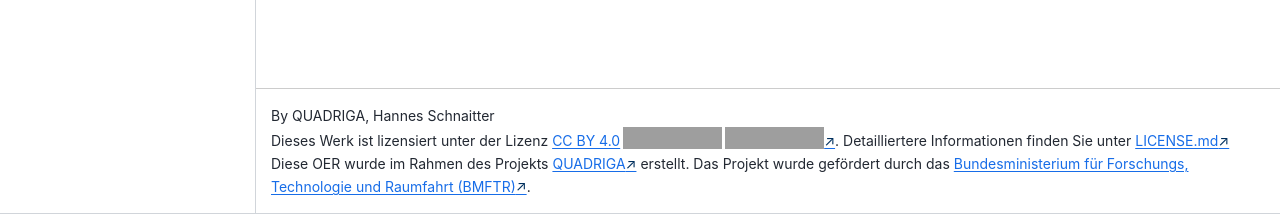
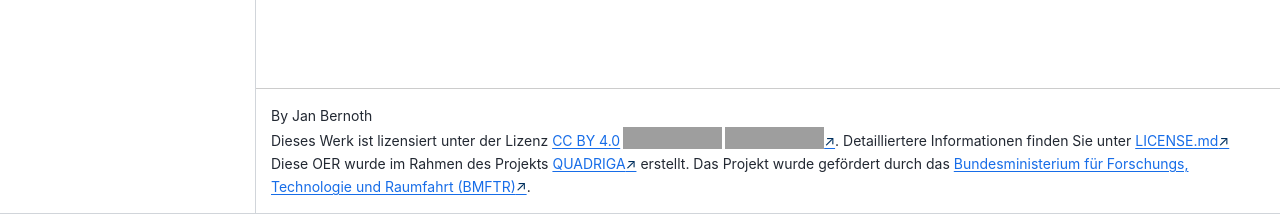
Before and after one commit to B3J4y/quadriga-test-instance, a Jupyter Book: the page built from index.md, in a window 1280 px wide. Shown: the part 686-900 px from the top of the page. Built offline with Jupyter Book 1.0.4 settings and Sphinx 7.4.7 and the Sphinx Book theme 1.1.4, drawn with Linux system fonts in a browser that asks for light colours; cross-references to code outside the pages are shown as plain code; grey boxes are pictures that could not be loaded.

Commit message:
Update config

```diff
--- a/_config.yml
+++ b/_config.yml
@@ -1,8 +1,8 @@
 # Book settings
 # Learn more at https://jupyterbook.org/customize/config.html
 
-title: "OER-Workshop-Template"
-author: QUADRIGA, Hannes Schnaitter
+title: "Test instance"
+author: Jan Bernoth
 logo: assets/logo.jpg
 copyright: "2025, QUADRIGA"
 exclude_patterns: [_build, Thumbs.db, .DS_Store, "**.ipynb_checkpoints", conda, venv, .venv, README.md, LICENSE.md, useful_documentation.md, .github, "**Reviewbogen.md", Checkliste_Finalisierung.md, sprints.md]
```
